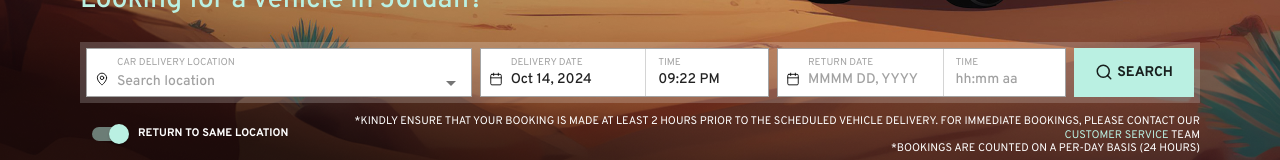
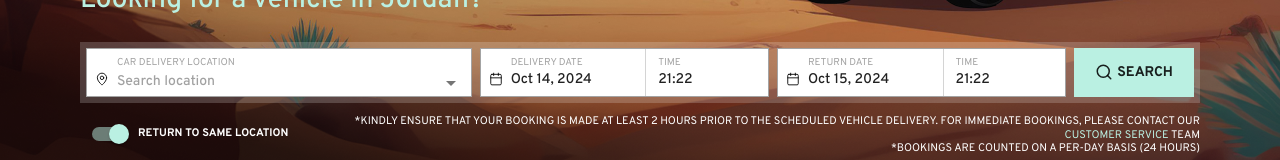
Before and after one commit to putubgs/bridge-rental, a Next.js app: page / in a window 1280 px wide. Shown: the part 580-740 px from the top of the page. Built offline with nearby package versions, Linux system fonts and the light colour scheme.

Commit message:
fix: car search form datetime valdation bug

```diff
--- a/components/home/form/car-search-form.tsx
+++ b/components/home/form/car-search-form.tsx
@@ -22,7 +22,7 @@ export default function CarSearchForm() {
       delivery_location: "",
       return_location: "",
       delivery_date: dayjs.tz(),
-      return_date: null,
+      return_date: dayjs.tz().add(24, "hour"),
       same_return_location: true,
     },
     validationSchema: carSearchSchema,
--- a/components/home/input/date-range-picker.tsx
+++ b/components/home/input/date-range-picker.tsx
@@ -11,23 +11,28 @@ export default function DateRangePicker({ formik }: { formik: any }) {
     <>
       <DateTimePicker
         dateLabel="DELIVERY DATE"
-        defaultDateTime={dayjs.tz()}
         value={formik?.values["delivery_date"]}
-        onDateChange={(e) => formik.setFieldValue("delivery_date", e)}
+        onDateChange={(e) => {
+          formik.setFieldValue("delivery_date", e);
+          formik.setFieldValue("return_date", e?.add(24, "hour"));
+        }}
         onTimeChange={(time) => {
           if (time) {
             const currentDeliveryDate = formik.values["delivery_date"];
-            const updatedDateTime = currentDeliveryDate
+            const updatedDeliveryDateTime = currentDeliveryDate
               .hour(time.hour())
               .minute(time.minute());
-            formik.setFieldValue("delivery_date", updatedDateTime);
+
+            formik.setFieldValue("delivery_date", updatedDeliveryDateTime);
           }
         }}
       />
       <DateTimePicker
         dateLabel="RETURN DATE"
         minDate={formik?.values["delivery_date"] ?? dayjs()}
-        minTime={isSameDay ? formik?.values["delivery_date"] : undefined}
+        minTime={
+          isSameDay ? formik?.values["delivery_date"].add(1, "hour") : undefined
+        }
         value={formik?.values["return_date"]}
         onDateChange={(e) => formik.setFieldValue("return_date", e)}
         onTimeChange={(time) => {
--- a/components/home/input/date-time-picker.tsx
+++ b/components/home/input/date-time-picker.tsx
@@ -9,7 +9,6 @@ import dayjs, { Dayjs } from "dayjs";
 import { CalendarIcon, ChevronDownIcon } from "lucide-react";
 
 interface IDateTimePicker {
-  defaultDateTime?: Dayjs;
   dateLabel?: string;
   timeLabel?: string;
   minDate?: Dayjs;
@@ -25,7 +24,6 @@ interface IDateTimePicker {
 }
 
 export default function DateTimePicker({
-  defaultDateTime,
   value,
   onDateChange,
   minTime,
@@ -80,7 +78,8 @@ export default function DateTimePicker({
       <div className="flex w-fit flex-col p-2 pb-1 pl-3">
         <span className="text-[10px] text-neutral-400">{timeLabel}</span>
         <TimePicker
-          defaultValue={defaultDateTime}
+          ampm={false}
+          value={value}
           minTime={minTime}
           onChange={onTimeChange}
           slots={{
```
